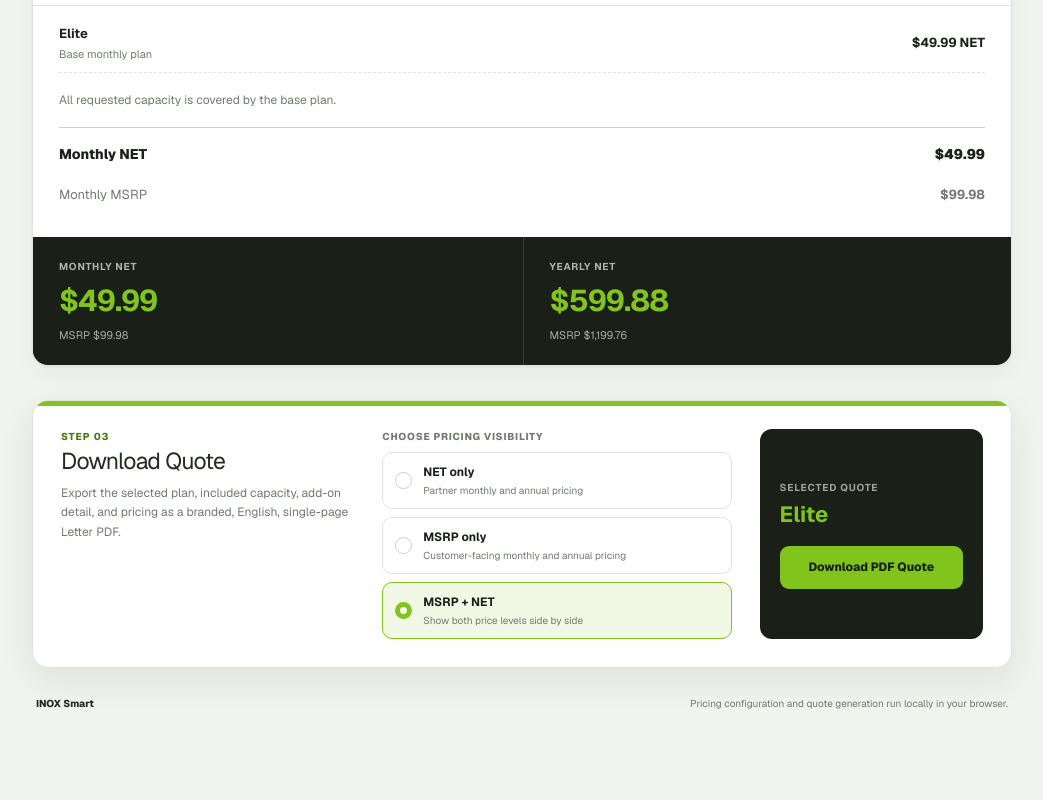
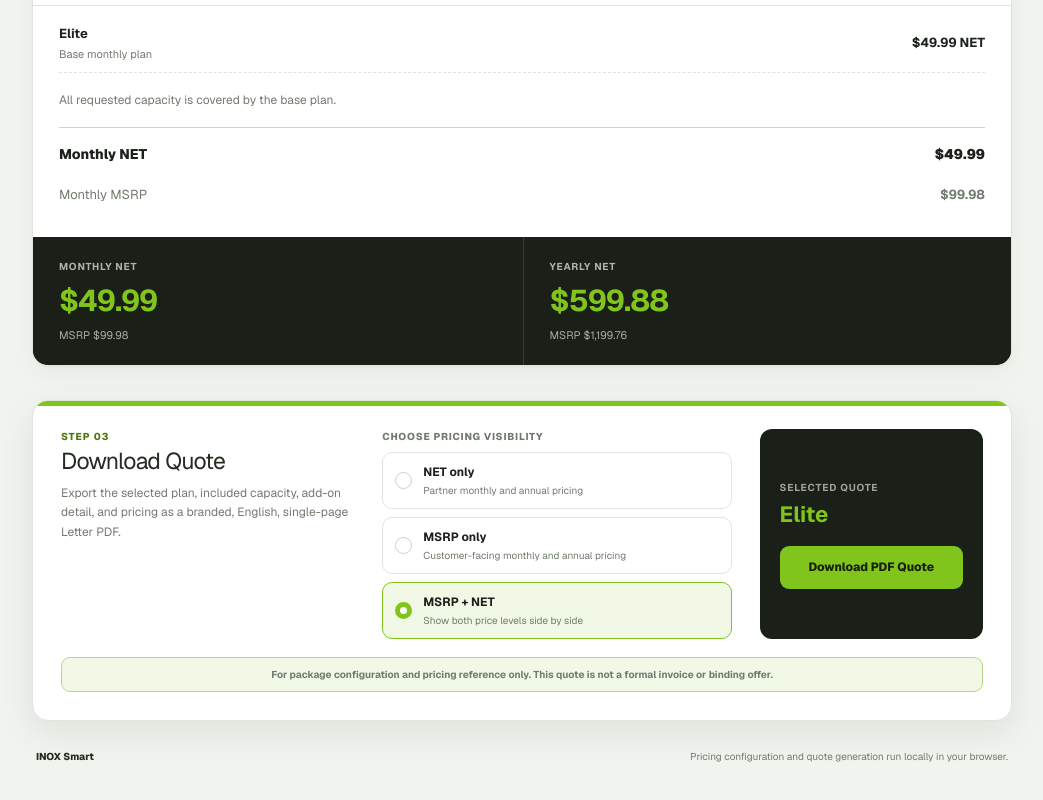
Before and after one commit to imayden/inox-smart-saas-quoting-tool, a Next.js app: page / in a window 1280 px wide. Shown: the part 1393-2193 px from the top of the page, without its empty margins (118-1161 px from the left). Before the commit the page ends 2140 px from the top, so only its background shows below. Built offline with nearby package versions, Linux system fonts and the light colour scheme.

Commit message:
Clarify Lark PDF workflow and add quote disclaimer

```diff
--- a/app/components/DownloadQuote.module.css
+++ b/app/components/DownloadQuote.module.css
@@ -189,6 +189,20 @@
   color: rgba(255, 255, 255, 0.78);
 }
 
+.disclaimer {
+  background: var(--brand-soft);
+  border: 1px solid color-mix(in srgb, var(--brand) 42%, var(--border));
+  border-radius: 9px;
+  color: var(--text-muted);
+  font-size: 10px;
+  font-weight: 650;
+  grid-column: 1 / -1;
+  line-height: 1.5;
+  margin: -10px 0 0;
+  padding: 9px 12px;
+  text-align: center;
+}
+
 .preview {
   background: var(--ink);
   border-radius: var(--radius-lg);
--- a/app/components/DownloadQuote.tsx
+++ b/app/components/DownloadQuote.tsx
@@ -86,7 +86,7 @@ export function DownloadQuote({ quote }: DownloadQuoteProps) {
         quoteKey,
         url: URL.createObjectURL(file.blob),
       });
-      setShowPreview(false);
+      setShowPreview(true);
     } catch {
       setError("The PDF could not be generated. Please try again.");
     } finally {
@@ -140,9 +140,12 @@ export function DownloadQuote({ quote }: DownloadQuoteProps) {
               className={styles.downloadButton}
               download={currentReadyPdf.fileName}
               href={currentReadyPdf.url}
-              onClick={() => setShowPreview(true)}
+              onClick={(event) => {
+                event.preventDefault();
+                setShowPreview(true);
+              }}
             >
-              Download PDF Quote
+              Right-click to Open PDF
             </a>
             <button
               className={styles.secondaryButton}
@@ -164,18 +167,22 @@ export function DownloadQuote({ quote }: DownloadQuoteProps) {
         )}
         {isEmbedded && !currentReadyPdf && !error && (
           <p className={styles.embedNote}>
-            Lark uses a two-step download: prepare the PDF, then click the download
-            link that appears here.
+            Lark blocks automatic new tabs. Prepare the PDF to preview it inside this
+            card.
           </p>
         )}
         {isEmbedded && currentReadyPdf && (
           <p className={styles.pdfReady}>
-            PDF ready. A normal left click downloads it; the same click also opens a
-            preview below if Lark blocks the download.
+            PDF ready. Use the preview below, or right-click the green link and choose
+            Open Link in New Tab.
           </p>
         )}
         {error && <p role="alert">{error}</p>}
       </div>
+      <p className={styles.disclaimer}>
+        For package configuration and pricing reference only. This quote is not a
+        formal invoice or binding offer.
+      </p>
       {isEmbedded && currentReadyPdf && showPreview && (
         <div className={styles.preview}>
           <div className={styles.previewHeader}>
--- a/app/pdf/generateQuotePdf.ts
+++ b/app/pdf/generateQuotePdf.ts
@@ -302,6 +302,19 @@ export function buildQuotePdfDocument(
   drawLabel(doc, "Quote totals", PDF.margin, 574);
   drawTotals(doc, quote, mode);
 
+  doc.setFillColor(PDF.soft);
+  doc.setDrawColor(PDF.border);
+  doc.roundedRect(PDF.margin, 682, PDF.contentWidth, 24, 5, 5, "FD");
+  doc.setFont("helvetica", "bold");
+  doc.setFontSize(7.2);
+  doc.setTextColor(PDF.text);
+  doc.text(
+    "FOR REFERENCE ONLY - This quote is not a formal invoice or binding offer.",
+    PDF.pageWidth / 2,
+    697,
+    { align: "center" },
+  );
+
   doc.setDrawColor(PDF.border);
   doc.line(PDF.margin, 716, PDF.pageWidth - PDF.margin, 716);
   doc.setFont("helvetica", "normal");
```
